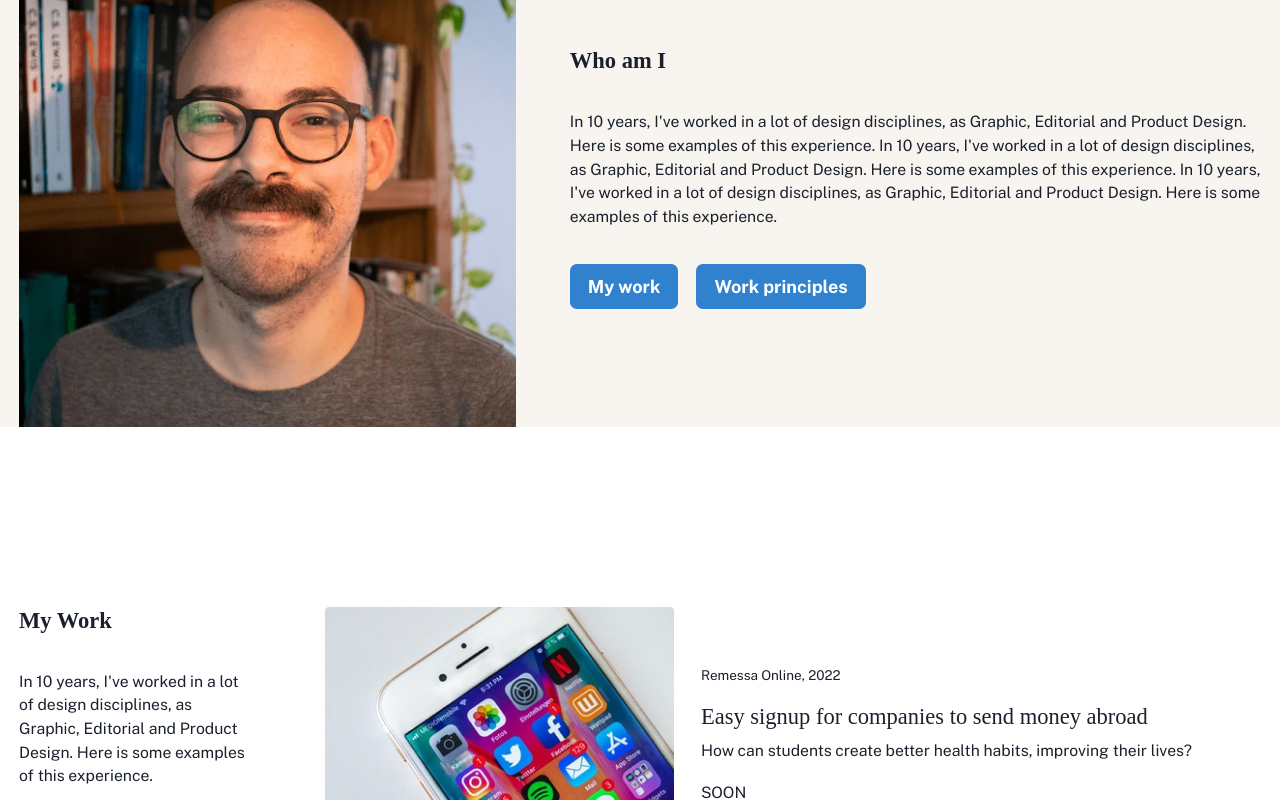
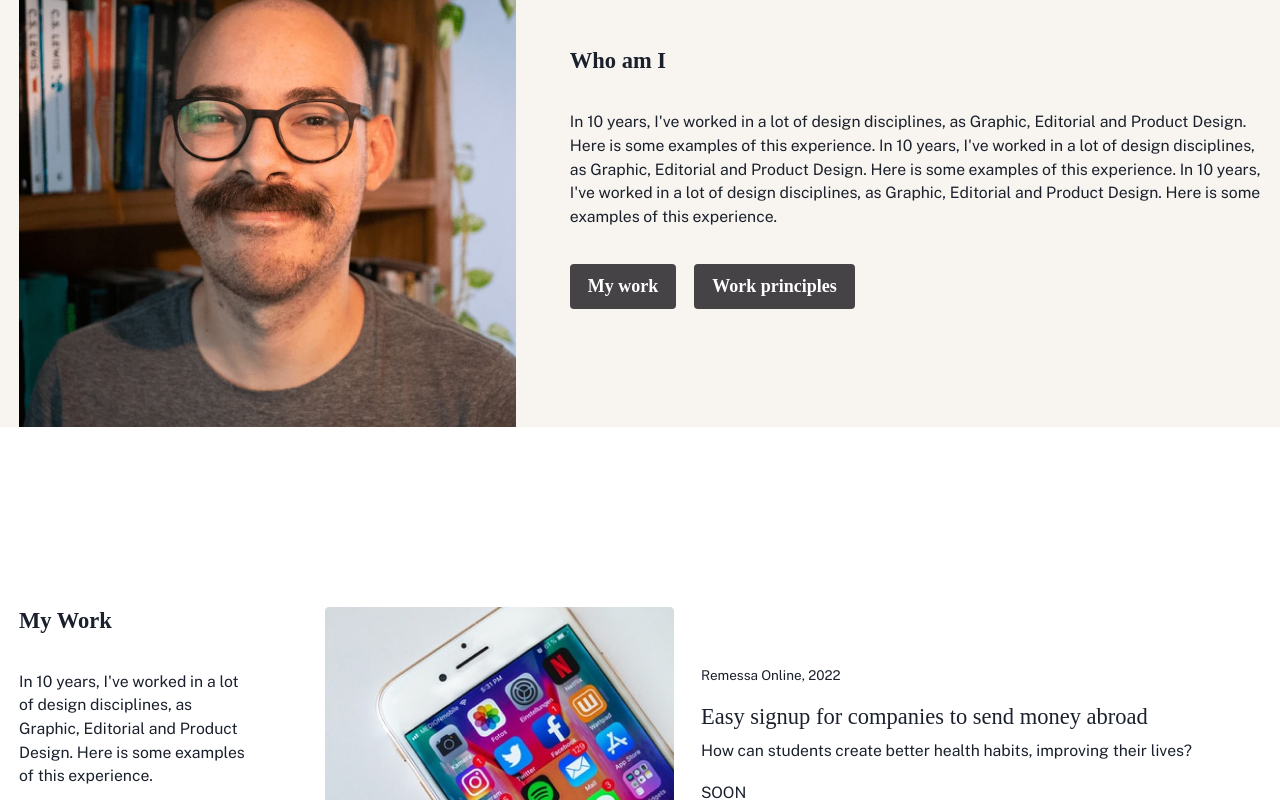
Before and after one commit to jonathasbsouza/work, a Next.js app: page / in a window 1280 px wide. Shown: the part 1103-1903 px from the top of the page. Built offline with nearby package versions, Linux system fonts and the light colour scheme; a web font is replaced by a local one.

Commit message:
Adjust solid button css

```diff
--- a/pages/index.js
+++ b/pages/index.js
@@ -1,7 +1,7 @@
 import Head from "next/head";
 import Layout, { siteTitle } from "../components/layout";
 import HeroGrid from "../components/heroGrid";
-
+import NextLink from "next/link";
 import theme from "../styles/theme";
 import { Box, Button, Stack, Heading, Text, Image } from "@chakra-ui/react";
 import BaseContainer from "../components/BaseContainer";
@@ -21,7 +21,7 @@ export default function Home() {
         <HeroGrid />
       </BaseContainer>
       <Box
-        id="work"
+        id="whoami"
         bg={theme.colors.lightBeige}
         pt={["8rem", "22rem"]}
         pb={["4rem", "0"]}
@@ -50,8 +50,12 @@ export default function Home() {
                 Design. Here is some examples of this experience.
               </Text>
               <Stack direction="row" spacing="1rem">
-                <Button colorScheme="blue">My work</Button>
-                <Button colorScheme="blue">Work principles</Button>
+                <NextLink href="#work">
+                  <Button>My work</Button>
+                </NextLink>
+                <NextLink href="/work-principles">
+                  <Button>Work principles</Button>
+                </NextLink>
               </Stack>
             </Stack>
           </Stack>
--- a/styles/theme.js
+++ b/styles/theme.js
@@ -1,8 +1,15 @@
 import { extendTheme } from "@chakra-ui/react";
+
+const palette = {
+  fauxblack: "#454346",
+  lightBeige: "#F8F4EF",
+  white: "#fff",
+  darkfauxblack: "#373438",
+};
 
 const theme = extendTheme({
   colors: {
-    fauxblack: "#454346",
+    fauxblack: palette.fauxblack,
     lightBeige: "#F8F4EF",
     white: "#fff",
   },
@@ -10,6 +17,23 @@ const theme = extendTheme({
     heading: "Fraunces",
     body: "Public Sans",
   },
+  components: {
+    Button: {
+      baseStyle: {
+        fontFamily: "Fraunces",
+      },
+      variants: {
+        solid: (props) => ({
+          borderRadius: 4,
+          bg: palette.fauxblack,
+          color: palette.white,
+          _hover: {
+            bg: palette.darkfauxblack,
+          },
+        }),
+      },
+    },
+  },
 });
 
 export default theme;
```
Also changed, not shown: pages/work-principles.js (added, +19 -0 lines).
